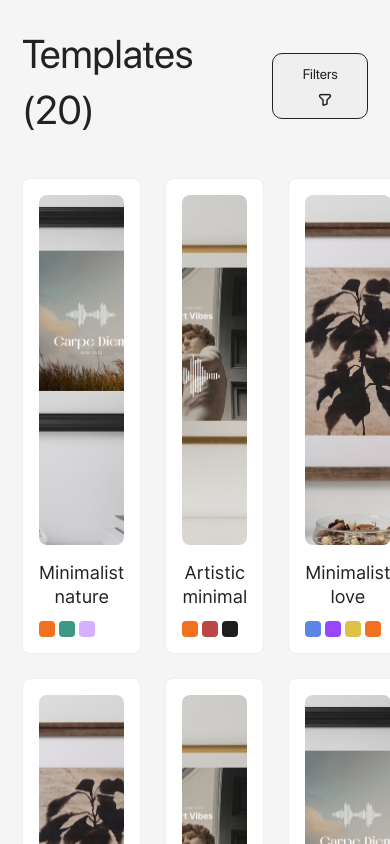
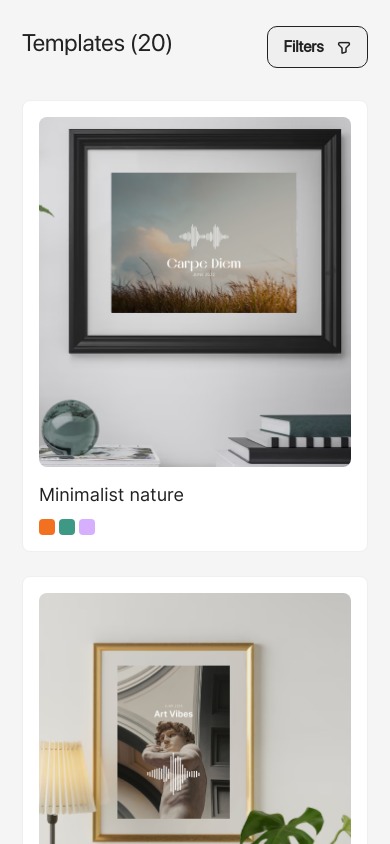
Before and after one commit to ri-bulatao/soundwave-app, a React (Vite) app: page /templates in a window 390 px wide. Shown: the top 844 px of the page. Built offline with nearby package versions, Linux system fonts and the light colour scheme.

Commit message:
Added mobile responsive

```diff
--- a/src/components/TemplateCard/index.tsx
+++ b/src/components/TemplateCard/index.tsx
@@ -18,7 +18,7 @@ const TemplateCard: React.FC<TemplateCardProps> = ({template}) => {
             <div className="color-scheme-container">
                 {
                     template.colors.map(color => (
-                        <div className="color" style={{ backgroundColor: color.color }}></div>
+                        <div className="color" style={{ backgroundColor: color.color }} key={color.id}></div>
                     ))
                 }
             </div>
--- a/src/pages/templates/index.tsx
+++ b/src/pages/templates/index.tsx
@@ -24,7 +24,7 @@ const Templates: React.FC = () => {
             </div>
             <div className="cards-container">
                 {
-                    templates.map(template => <TemplateCard template={template} />)
+                    templates.map(template => <TemplateCard template={template} key={template.id} />)
                 }
             </div>
             <div className="action-container">
--- a/src/pages/templates/templates.css
+++ b/src/pages/templates/templates.css
@@ -59,3 +59,27 @@
     padding: 12px 24px;
     border: none;
 }
+
+@media only screen and (max-width: 768px) {
+    .cards-container {
+        grid-template-columns: repeat(2, 1fr);
+   }
+}
+
+@media only screen and (max-width: 414px) {
+    .title-container .title {
+        font-weight: 510;
+        font-size: 24px;
+        line-height: 32px;
+    }
+
+    .filter {
+        font-weight: 600;
+        font-size: 16px;
+        line-height: 24px;
+    }
+
+    .cards-container {
+         grid-template-columns: 1fr;
+    }
+}
```
